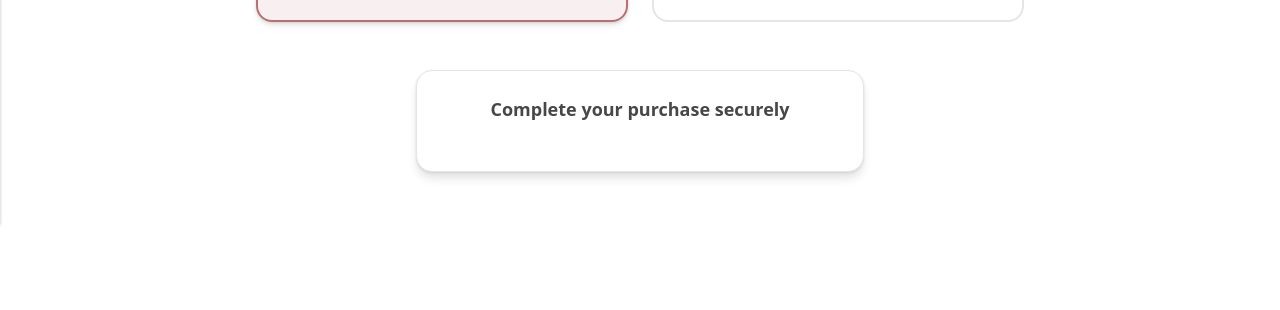
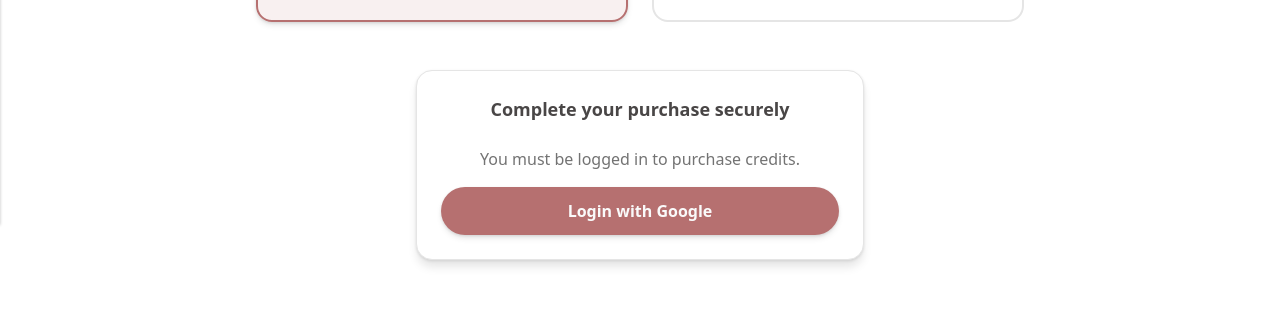
Before and after one commit to iamjean6/Insightville, a React (Vite) app: page /checkout in a window 1280 px wide. Shown: the part 576-886 px from the top of the page. Built offline with nearby package versions, Linux system fonts and the light colour scheme; no server answers.

Commit message:
Fixed paypal login issues

```diff
--- a/src/pages/Checkout.jsx
+++ b/src/pages/Checkout.jsx
@@ -74,6 +74,7 @@
 
                 <div className="w-full max-w-md bg-card p-6 rounded-2xl border border-border shadow-xl">
                     <h4 className="text-lg font-bold text-foreground mb-6 text-center">Complete your purchase securely</h4>
+                    {localStorage.getItem('user') ? (
                         <PayPalButtons
                             style={{ layout: "vertical", shape: "pill" }}
                             createOrder={handleCreateOrder}
@@ -83,6 +84,20 @@
                                 enqueueSnackbar("Something went wrong with PayPal.", { variant: "error" });
                             }}
                         />
+                    ) : (
+                        <div className="text-center">
+                            <p className="text-muted-foreground mb-4 font-medium">You must be logged in to purchase credits.</p>
+                            <button
+                                onClick={() => {
+                                    const apiUrl = import.meta.env.VITE_API_URL || "/api";
+                                    window.location.href = `${apiUrl}/auth/google`;
+                                }}
+                                className="w-full bg-primary text-primary-foreground font-bold py-3 rounded-full hover:bg-primary/90 transition-colors shadow-lg"
+                            >
+                                Login with Google
+                            </button>
+                        </div>
+                    )}
                 </div>
             </div>
         </PayPalScriptProvider>
```
Lines whose indentation alone changed are shown as unchanged.
